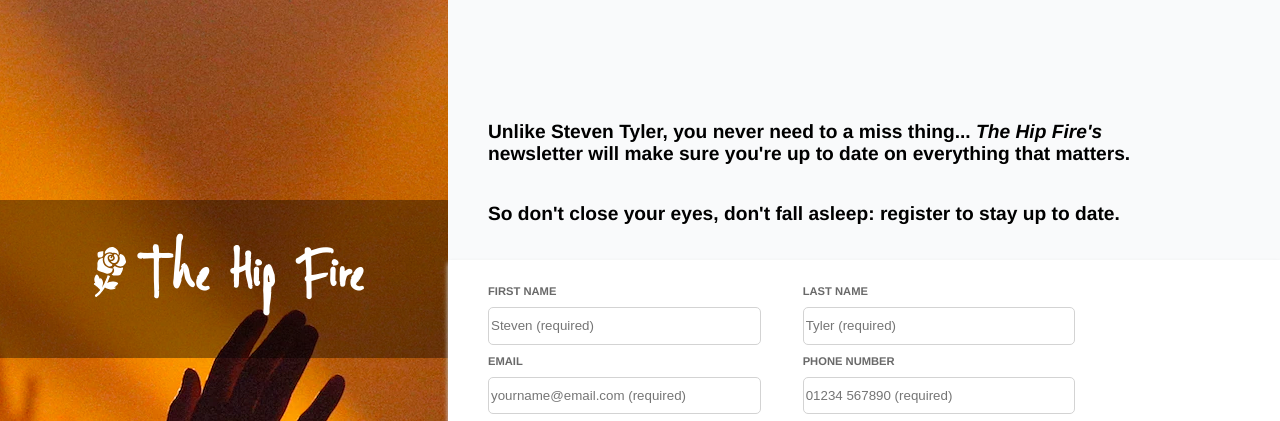
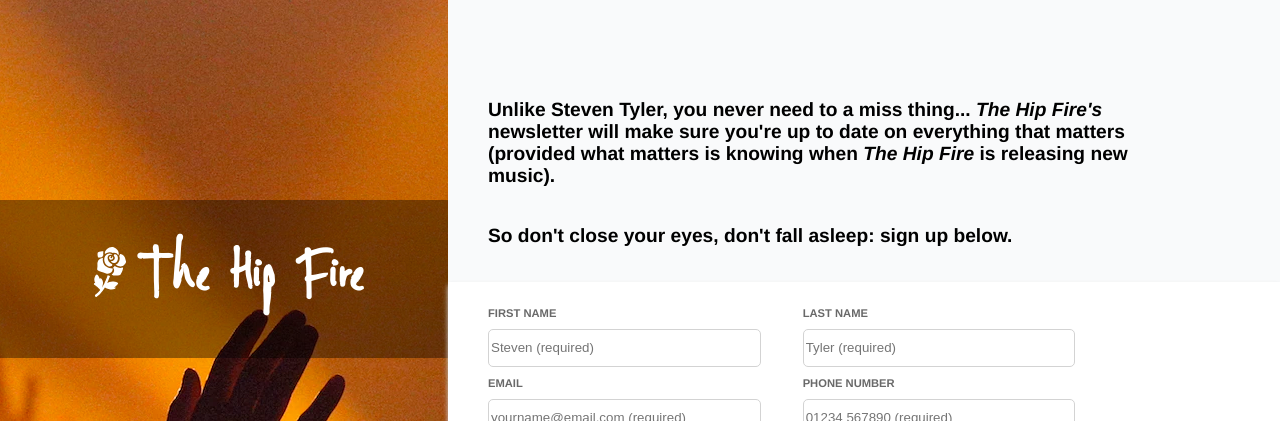
Before and after one commit to chimpankie/signupform, a plain HTML site: page index.html in a window 1280 px wide. Shown: the top 421 px of the page. Drawn offline with Linux system fonts and the light colour scheme.

Commit message:
Amend sign up instruction text

```diff
--- a/index.html
+++ b/index.html
@@ -23,8 +23,8 @@
         </div>
         <!-- right hand page including intro text and form-->
         <div id="rightbar">
-            <div id="rightHeader"><p>Unlike Steven Tyler, you never need to a miss thing... <i>The Hip Fire's</i> newsletter will make sure you're up to date on everything that matters.</p>
-                <p>So don't close your eyes, don't fall asleep: register to stay up to date.</p></div>
+            <div id="rightHeader"><p>Unlike Steven Tyler, you never need to a miss thing... <i>The Hip Fire's</i> newsletter will make sure you're up to date on everything that matters (provided what matters is knowing when <i>The Hip Fire</i> is releasing new music).</p>
+                <p>So don't close your eyes, don't fall asleep: sign up below.</p></div>
             <div id="formContainer">
                 <form>
                     <div id="form">
```
